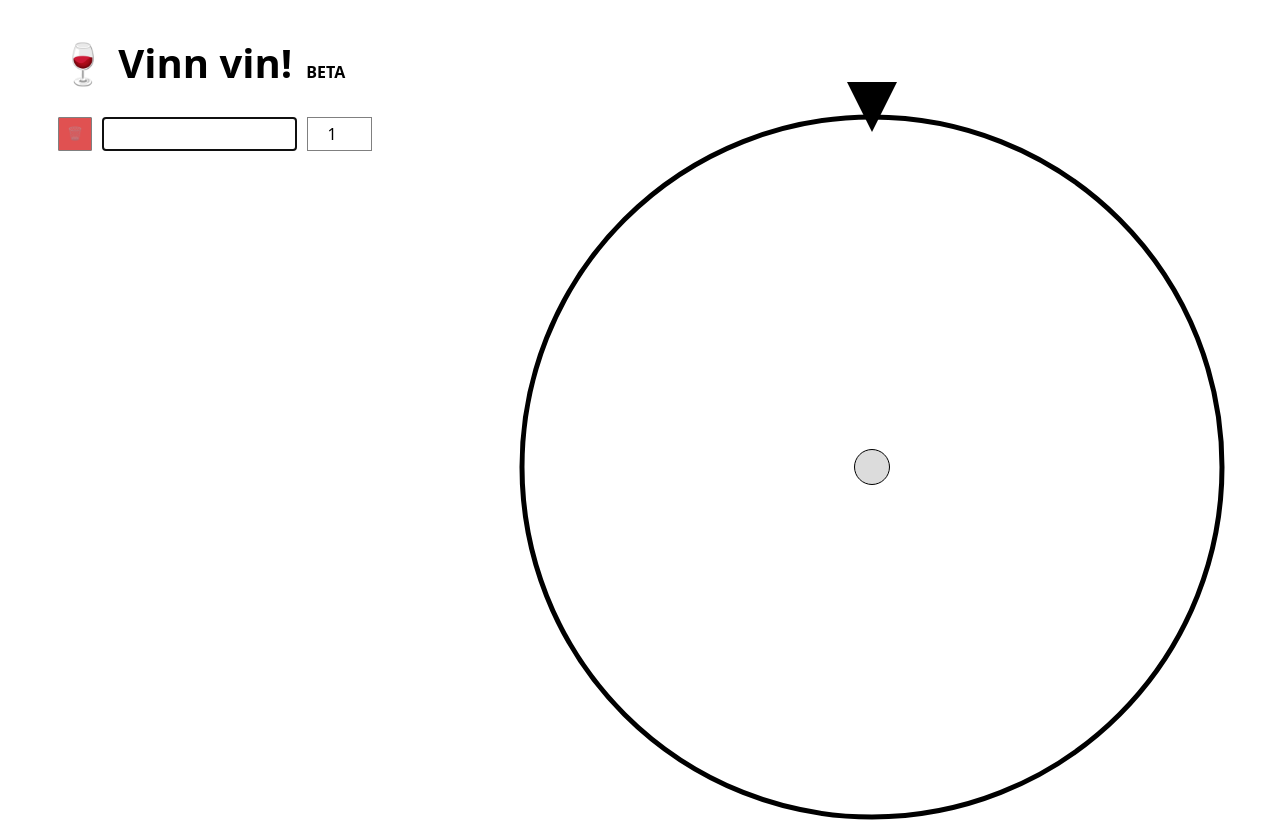
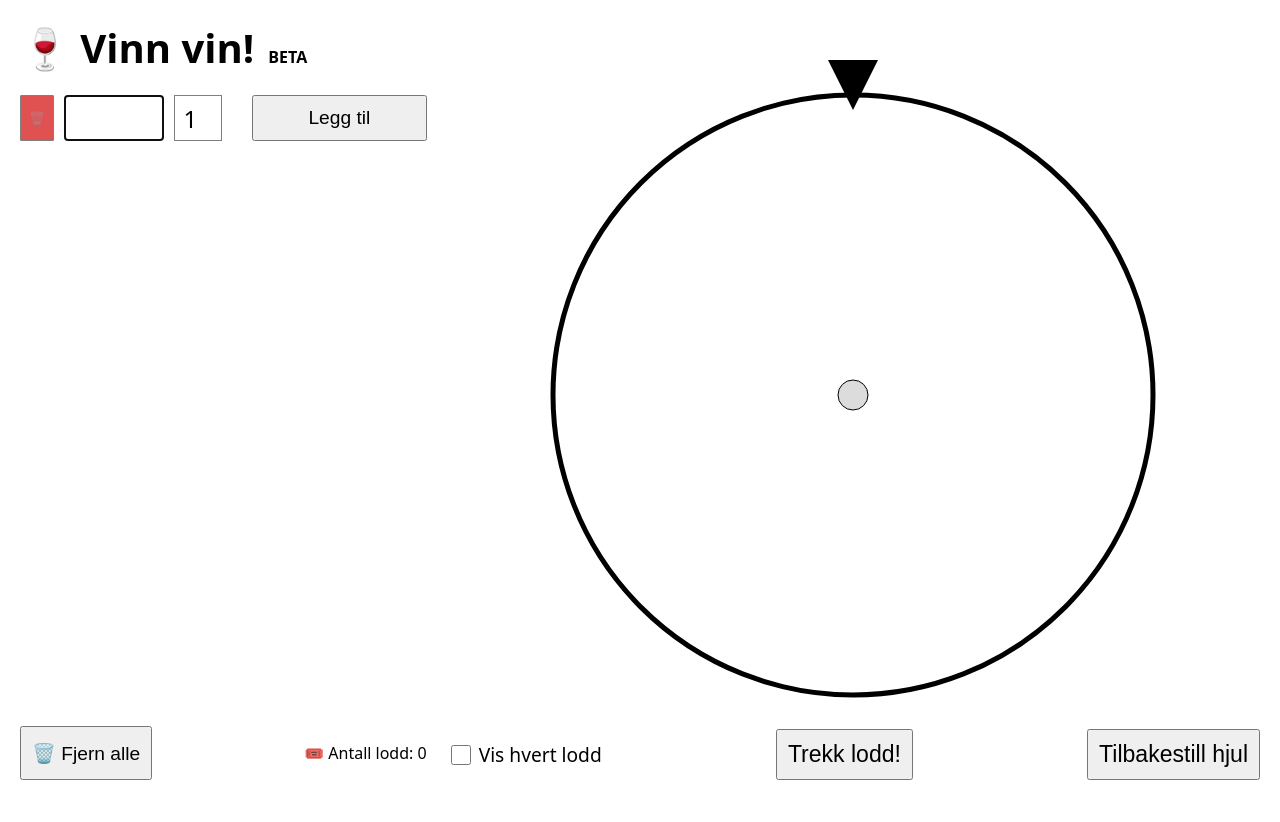
Before and after one commit to OleSkaar/vinn-vin, a SvelteKit app: page / in a window 1280 px wide. Shown: the top 822 px of the page. After the commit the page ends 800 px from the top, so only its background shows below. Built offline with nearby package versions, Linux system fonts and the light colour scheme.

Commit message:
Layout fixes

```diff
--- a/src/components/Participants.svelte
+++ b/src/components/Participants.svelte
@@ -3,6 +3,9 @@
 	import { getColorHashFromString, isValidParticipant } from '../utils';
 
 	$: hasInvalidParticipant = !$participants.every(isValidParticipant);
+
+	$: validParticipants = $participants.filter((participant) => isValidParticipant(participant));
+	$: totalTickets = validParticipants.reduce((total, current) => (total += current.tickets), 0);
 
 	let validate = false;
 
@@ -34,7 +37,9 @@
 	};
 
 	const submitOnEnter = (e: KeyboardEvent) => {
+		console.log('Submit', e);
 		if (e.key === 'Enter') {
+			console.log('Hi');
 			addParticipant();
 		}
 	};
@@ -72,7 +77,13 @@
 						class="color-label"
 						style={`background-color: ${getColorHashFromString(participant.name)}`}
 					/> -->
-					<input class="name" bind:value={participant.name} required use:focus />
+					<input
+						class="name"
+						bind:value={participant.name}
+						on:keydown={submitOnEnter}
+						required
+						use:focus
+					/>
 					<input
 						class="tickets"
 						type="number"
@@ -84,9 +95,12 @@
 				</form>
 			</div>
 		{/each}
+		<button on:click={addParticipant}>Legg til</button>
 	</div>
-	<button class="add-participant" on:click={addParticipant}>Legg til</button>
-	<button class="reset" on:click={resetParticipants}>Fjern alle</button>
+	<div class="controls">
+	<button class="reset" on:click={resetParticipants}>🗑️ Fjern alle</button>
+	<p>🎟️ Antall lodd: {totalTickets}</p>
+	</div>
 </div>
 
 <style>
@@ -116,31 +130,42 @@
 		padding: 10px;
 	}
 
+	.reset {
+		max-width: max-content;
+	}
+
 	.participants {
 		display: grid;
-		gap: 10px 20px;
-		grid-template-rows: repeat(15, 1fr);
-		grid-auto-flow: column;
-		grid-auto-columns: 1fr;
+		gap: 10px 30px;
+		grid-template-columns: 1fr 1fr;
+		grid-auto-rows: min-content;
+		max-height: 80vh;
+		height: 100%;
+		overflow-y: auto;
 	}
 
 	.wrapper {
 		display: flex;
 		flex-direction: column;
+		justify-content: space-between;
 		gap: 10px;
 	}
 
 	.participant {
 		display: flex;
+		font-size: 1.5rem;
 		gap: 10px;
+		max-height: 50px;
 	}
 
 	.name {
 		grid-column-start: name;
+		min-width: 100px;
 	}
 
 	.tickets {
 		grid-column-start: tickets;
+		min-width: 3rem;
 	}
 
 	.remove-button {
@@ -159,11 +184,12 @@
 		stroke: black;
 	}
 
-	.add-participant {
-		margin-top: auto;
-	}
-
 	.validate > input:invalid {
 		outline: 1px solid darkred;
 	}
+
+	.controls {
+		display: flex;
+		justify-content: space-between;
+	}
 </style>
--- a/src/components/WheelOfFortune.svelte
+++ b/src/components/WheelOfFortune.svelte
@@ -46,7 +46,7 @@
 
 
 	const spinTheWheel = () => {
-		var audio = new Audio('drumroll.wav');
+		const audio = new Audio('drumroll.wav');
 		audio.play();
 		const ticketIndex = drawTicket(totalTickets);
 		const winningTicket = findWinningTicket($participants, ticketIndex);
@@ -69,7 +69,7 @@
 	}
 </script>
 
-<div>
+<div class="container">
 	<svg width={diameter} height={diameter} shape-rendering="geometricPrecision">
 		<g transform={`translate(${radius}, ${radius})`}>
 			<circle class="wheel" r={radius} cx={0} cy={0} stroke-width="5" />
@@ -90,7 +90,6 @@
 		<!-- {#if winner.length > 0}
 			<p>{winner}</p>
 		{/if} -->
-		<p>🎟️ Antall lodd: {totalTickets}</p>
 		<div class="show-tickets-container">
 			<input type="checkbox" name="Ticket lines" bind:checked={ticketLines} />
 			<label for="Ticket lines">Vis hvert lodd</label>
@@ -125,6 +124,13 @@
 		stroke: black;
 	}
 
+	.container {
+		display: flex;
+		flex-direction: column;
+		justify-content: space-between;
+		align-items: center;
+	}
+
 	.wheel {
 		fill: transparent;
 	}
@@ -141,8 +147,8 @@
 		display: flex;
 		justify-content: space-between;
 		align-items: center;
-		margin-top: 100px;
 		font-size: 1.2em;
+		width: 100%;
 	}
 
 	.show-tickets-container {
--- a/src/routes/+page.svelte
+++ b/src/routes/+page.svelte
@@ -2,7 +2,7 @@
 	import WheelOfFortune from '../components/WheelOfFortune.svelte';
 	import Participants from '../components/Participants.svelte';
 
-	$: diameter = 700;
+	$: diameter = 600;
 </script>
 
 <svelte:head>
@@ -10,8 +10,10 @@
 </svelte:head>
 
 <main>
-	<h1>🍷 Vinn vin!</h1>
-	<span><strong>BETA</strong></span>
+	<header>
+		<h1>🍷 Vinn vin!</h1>
+		<span><strong>BETA</strong></span>
+	</header>
 	<section class="container">
 		<Participants />
 		<WheelOfFortune {diameter} />
@@ -25,15 +27,31 @@
 		box-sizing: border-box;
 	}
 
+	:global(html) {
+		height: 100%;
+	}
+
+	:global(body) {
+		margin: 0;
+		min-height: 100%;
+	}
+
+	:global(main) {
+		height: 100vh;
+		display: grid;
+		grid-template-rows: min-content auto;
+	}
+
 	main {
 		font-family: system-ui;
 		margin: 0 auto;
-		padding: 0 50px;
+		padding: 20px;
 	}
 
 	h1 {
 		display: inline-block;
 		font-size: 2.5em;
+		margin: 0 0 20px 0;
 	}
 
 	span {
@@ -43,6 +61,6 @@
 	.container {
 		display: grid;
 		grid-template-columns: 1fr 2fr;
-		gap: 150px;
+		gap: 20px;
 	}
 </style>
```
